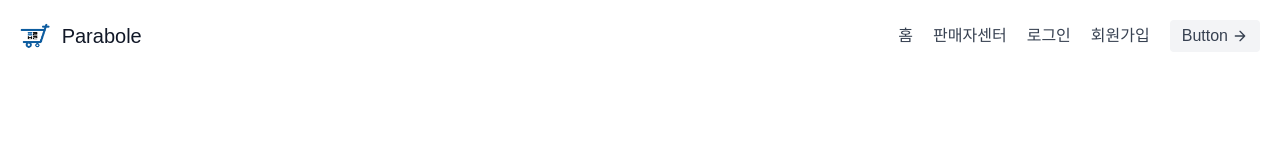
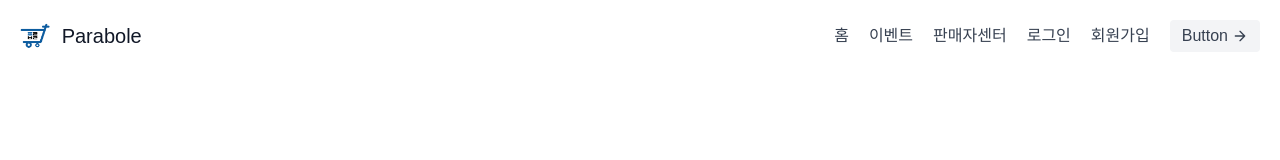
Before and after one commit to Lotte-Feelmycode/the-parabole-fe, a Next.js app: page / in a window 1280 px wide. Shown: the top 160 px of the page. Built offline with nearby package versions, Linux system fonts and the light colour scheme.

Commit message:
Feat: 헤더에 이벤트로 가는 숏컷 추가 [#20]

```diff
--- a/components/common/CommerceHeader.js
+++ b/components/common/CommerceHeader.js
@@ -23,7 +23,10 @@ export default function CommerceHeader() {
             <Link href="/">
               <a className="mr-5 hover:text-gray-900">홈</a>
             </Link>
-            <Link href="/sellerOffice">
+            <Link href="/event">
+              <a className="mr-5 hover:text-gray-900">이벤트</a>
+            </Link>
+            <Link href="/seller/main">
               <a className="mr-5 hover:text-gray-900">판매자센터</a>
             </Link>
             <Link href="/login">
```
